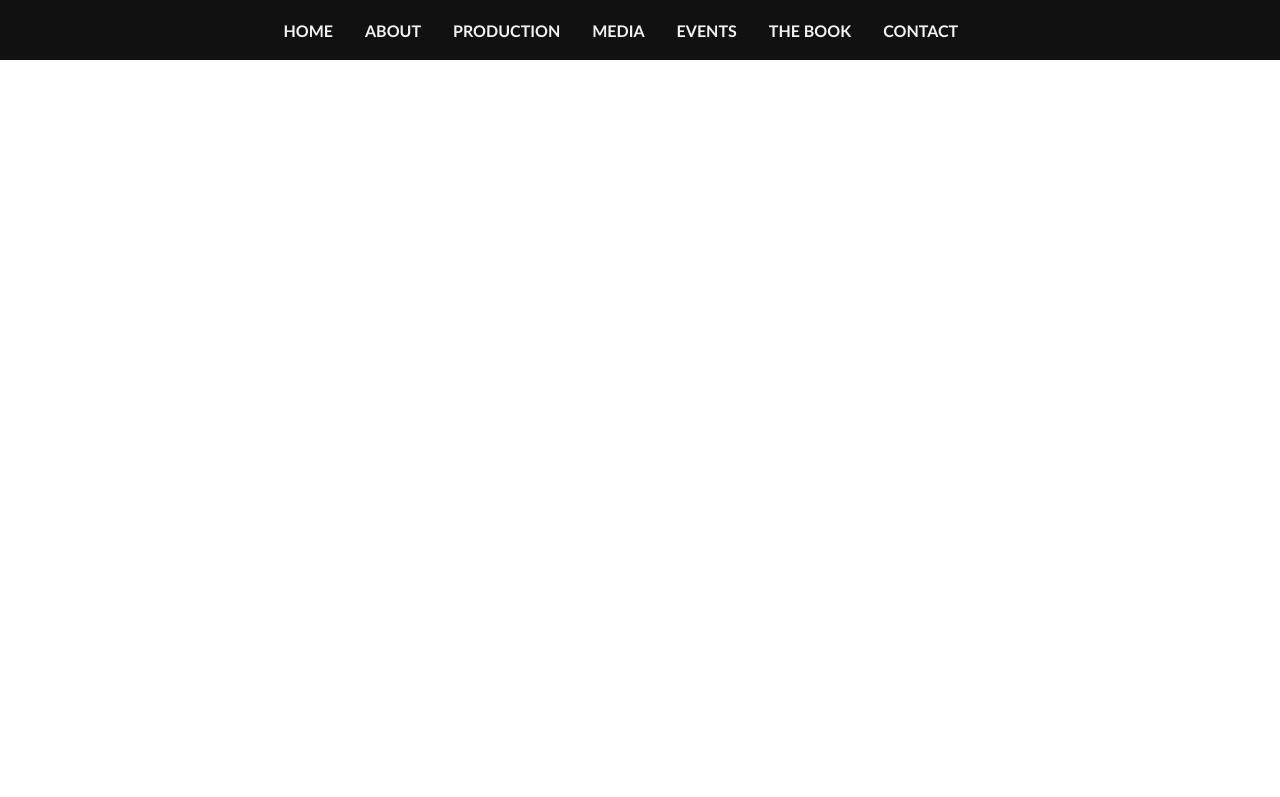
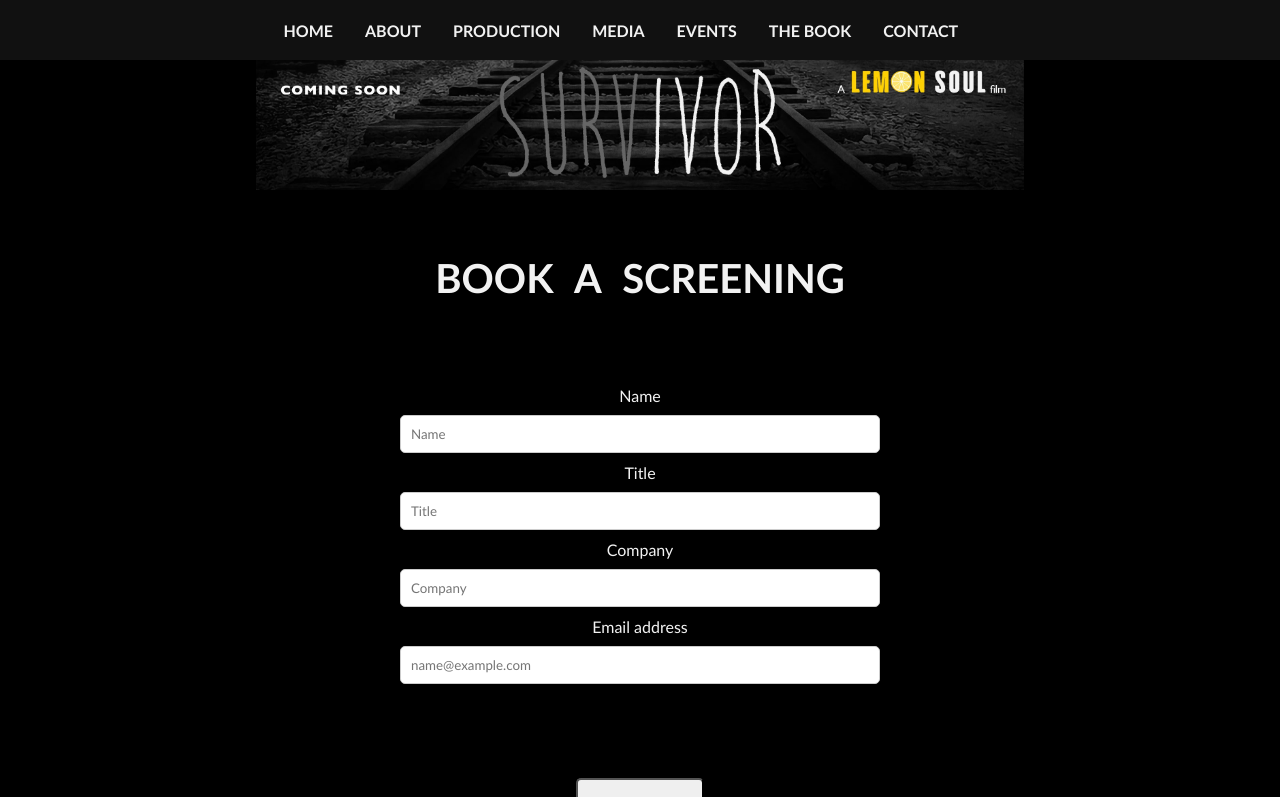
Before and after one commit to totes7/Survivor, a React (Create React App) app: page /screening-form in a window 1280 px wide. Shown: the top 797 px of the page. Built offline with nearby package versions, Linux system fonts and the light colour scheme.

Commit message:
add screening booking form

```diff
--- a/src/App.css
+++ b/src/App.css
@@ -22,6 +22,7 @@ body {
 .info,
 .book,
 .screening,
+.screening-form,
 .contact,
 .media,
 .privacy-policy {
@@ -611,24 +612,38 @@ body {
   cursor: pointer;
 }
 
-/* .screening form {
+.screening-form {
+  height: 100%;
   display: flex;
   flex-flow: column;
   align-items: center;
   justify-content: center;
-  width: 100%;
-  margin-top: 10%;
+}
+
+.screening-form h1 {
+  font-size: 40px;
+  margin-top: 5%;
+  word-spacing: 12px;
+}
+
+.screening-form form {
+  display: flex;
+  flex-flow: column;
+  align-items: center;
+  justify-content: center;
+  width: 50%;
+  margin-top: 5%;
   padding: 20px;
 }
 
-.screening form > input {
+.screening-form form > input {
   width: 80%;
   padding: 10px;
-  margin: 5% 0;
+  margin: 10px 0;
   border: 1px solid #ccc;
   border-radius: 5px;
   box-sizing: border-box;
-} */
+}
 
 .form-button {
   width: 10%;
@@ -844,6 +859,10 @@ body {
 
   #aspirations-text p {
     margin: 0 0 0 5%;
+  }
+
+  .form-button {
+    width: 20%;
   }
 }
 
@@ -1191,9 +1210,18 @@ body {
     text-align: center;
   }
 
-  /* .screening form {
-    width: 100%;
-  } */
+  .screening-form h1 {
+    font-size: 40px;
+    text-align: center;
+  }
+
+  .screening-form form {
+    width: 90%;
+  }
+
+  .form-button {
+    width: 40%;
+  }
 
   .book button {
     width: 80%;
--- a/src/App.jsx
+++ b/src/App.jsx
@@ -11,6 +11,7 @@ import Media from "./components/pages/Media";
 import Contact from './components/pages/Contact';
 import PrivacyPolicy from "./components/pages/PrivacyPolicy";
 import ScrollToTop from "./components/ScrollToTop";
+import ScreeningForm from "./components/pages/ScreeningForm";
 
 function App() {
   return (
@@ -22,6 +23,7 @@ function App() {
         <Route path="/about" element={<About/>} />
         <Route path="/info" element={<Info/>} />
         <Route path="/screening" element={<Screening/>} />
+        <Route path="/screening-form" element={<ScreeningForm/>} />
         <Route path="/book" element={<Book/>} />
         <Route path="/media" element={<Media/>} />
         <Route path="/contact" element={<Contact/>} />
--- a/src/components/Hero.css
+++ b/src/components/Hero.css
@@ -84,6 +84,7 @@ video {
 }
 
 .video-buttons button {
+  word-spacing: 8px;
   width: 20%;
   padding: 1%;
   margin: 1%;
--- a/src/components/Hero.jsx
+++ b/src/components/Hero.jsx
@@ -19,7 +19,9 @@ function Hero() {
             <Link to="/media">WATCH TRAILER</Link>
           </button>
 
-          <button>BOOK SCREENING</button>
+          <button>
+            <Link to="/screening-form">BOOK A SCREENING</Link>
+          </button>
         </div>
       </div>
 
--- /dev/null
+++ b/src/components/pages/ScreeningForm.jsx
@@ -0,0 +1,107 @@
+import React from "react";
+import { useState } from "react";
+import { send } from "emailjs-com";
+import "../../App.css";
+import Footer from "../Footer";
+import banner from "../../images/BannerLogo.jpg";
+
+function ScreeningForm() {
+  const [toSend, setToSend] = useState({
+    name: "",
+    title: "",
+    company: "",
+    email: "",
+  });
+
+  const handleSubmit = (e) => {
+    e.preventDefault();
+    send("service_jo247gy", "template_ahtmcvl", toSend, "EHusL7UCq5epQtLBc")
+      .then((response) => {
+        console.log("SUCCESS!", response.status, response.text);
+      })
+      .catch((err) => {
+        console.log("FAILED...", err);
+      });
+
+    setToSend({
+      name: "",
+      title: "",
+      company: "",
+      email: "",
+    });
+
+    alert("Thank you for getting in touch!");
+  };
+
+  const handleChange = (e) => {
+    setToSend({ ...toSend, [e.target.name]: e.target.value });
+  };
+
+  return (
+    <>
+      <div className="screening-form">
+
+      <img className="film-banner" src={banner} alt="film banner" />
+
+        <h1>BOOK A SCREENING</h1>
+        <form id="myForm" className="mb-3">
+          <label htmlFor="name-input" className="form-label">
+            Name
+          </label>
+          <input
+            type="text"
+            name="name"
+            className="form-control"
+            id="name-input"
+            placeholder="Name"
+            value={toSend.name}
+            onChange={handleChange}
+          />
+          <label htmlFor="title-input" className="form-label">
+            Title
+          </label>
+          <input
+            type="text"
+            name="title"
+            className="form-control"
+            id="title-input"
+            placeholder="Title"
+            value={toSend.title}
+            onChange={handleChange}
+          />
+          <label htmlFor="message-input" className="form-label">
+            Company
+          </label>
+          <input
+            type="text"
+            name="company"
+            className="form-control"
+            id="company-input"
+            placeholder="Company"
+            value={toSend.company}
+            onChange={handleChange}
+          />
+          <label htmlFor="email-input" className="form-label">
+            Email address
+          </label>
+          <input
+            type="email"
+            name="email"
+            className="form-control"
+            id="email-input"
+            placeholder="name@example.com"
+            value={toSend.email}
+            onChange={handleChange}
+          />
+        </form>
+        <button onClick={handleSubmit} type="submit" className="form-button">
+          SUBMIT
+        </button>
+      </div>
+
+      <Footer />
+    </>
+  );
+}
+
+export default ScreeningForm;
```
